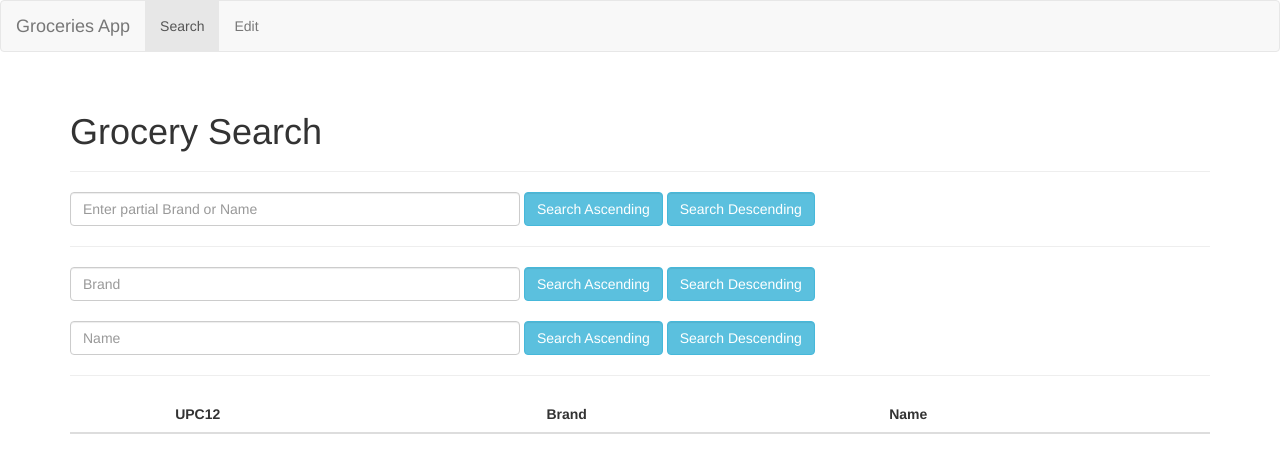
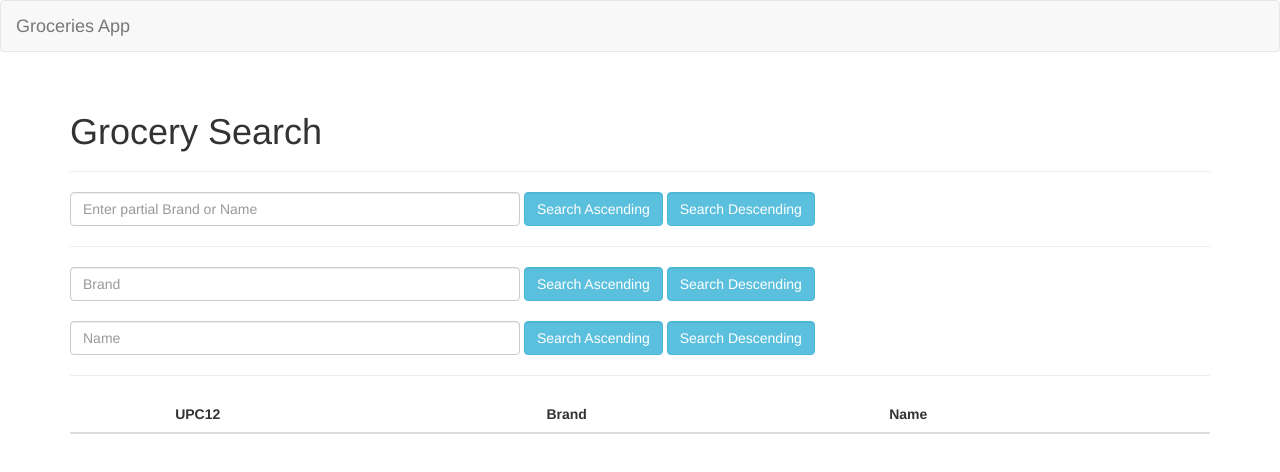
Before and after one commit to insinger/assessment2, a website: page client/index.html in a window 1280 px wide. Drawn offline with nearby package versions, Linux system fonts and the light colour scheme; some packages are replaced by stand-ins of ours.

Commit message:
remove tab bar

```diff
--- a/client/index.html
+++ b/client/index.html
@@ -33,17 +33,17 @@
         </div>
 
         <!-- Collects nav links, forms, and other content for toggling -->
-        <div class="collapse navbar-collapse" id="bs-example-navbar-collapse-1">
-            <ul class="nav navbar-nav">
-                <li class="nav-item active"> <!-- active -->
-                    <a ui-sref="Search" data-toggle="tab" data-target="x">Search<span class="sr-only">(current)</span></a>
-                </li>
-                <li class="nav-item">
-                    <a ui-sref="Edit" data-toggle="tab" data-target="x">Edit<span class="sr-only">(search)</span></a>
-                </li>
-            </ul>
-
-        </div><!-- /.navbar-collapse -->
+        <!-- <div class="collapse navbar&#45;collapse" id="bs&#45;example&#45;navbar&#45;collapse&#45;1"> -->
+        <!--     <ul class="nav navbar&#45;nav"> -->
+        <!--         <li class="nav&#45;item active"> <!&#45;&#45; active &#45;&#45;> -->
+        <!--             <a ui&#45;sref="Search" data&#45;toggle="tab" data&#45;target="x" id="searchtab">Search<span class="sr&#45;only">(current)</span></a> -->
+        <!--         </li> -->
+        <!--         <li class="nav&#45;item"> -->
+        <!--             <a ui&#45;sref="Edit" data&#45;toggle="tab" data&#45;target="x" id="edittab">Edit<span class="sr&#45;only">(search)</span></a> -->
+        <!--         </li> -->
+        <!--     </ul> -->
+        <!--  -->
+        <!-- </div><!&#45;&#45; /.navbar&#45;collapse &#45;&#45;> -->
     </div><!-- /.container-fluid -->
 </nav>
 
```
